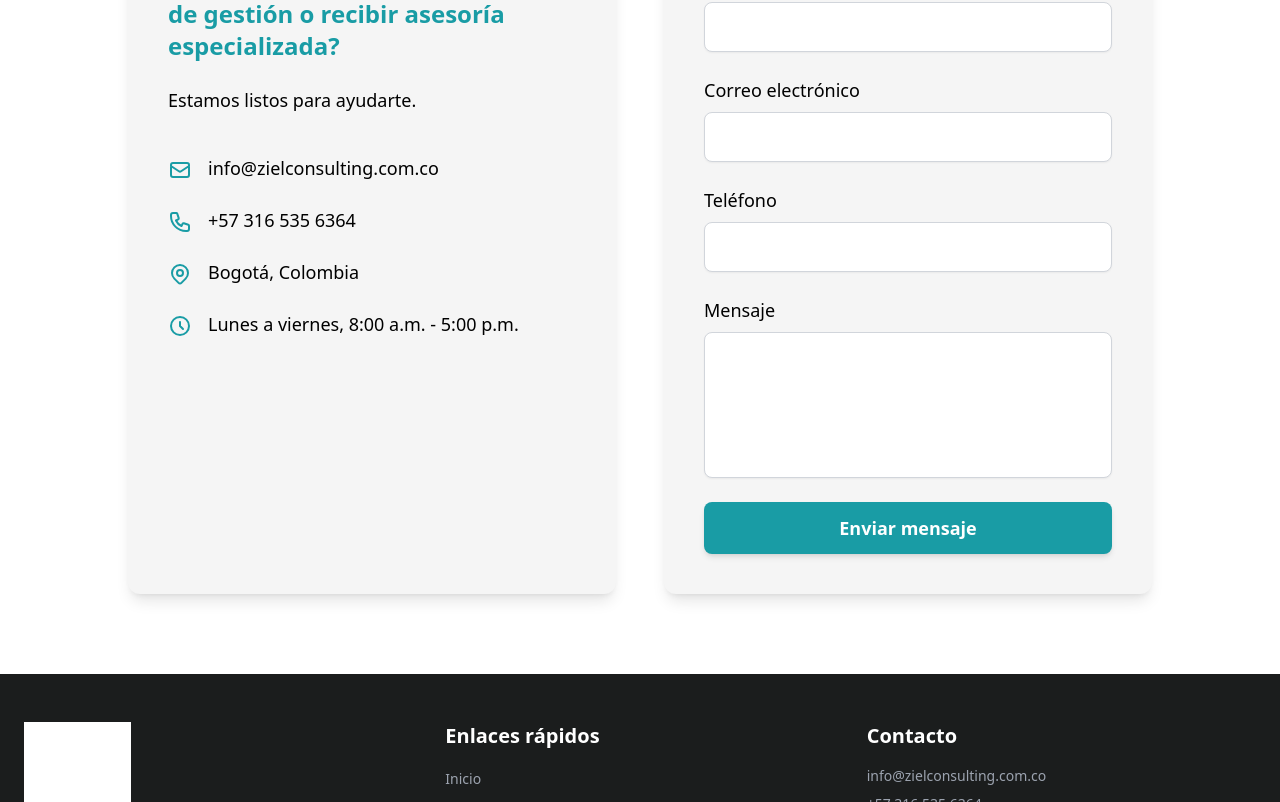
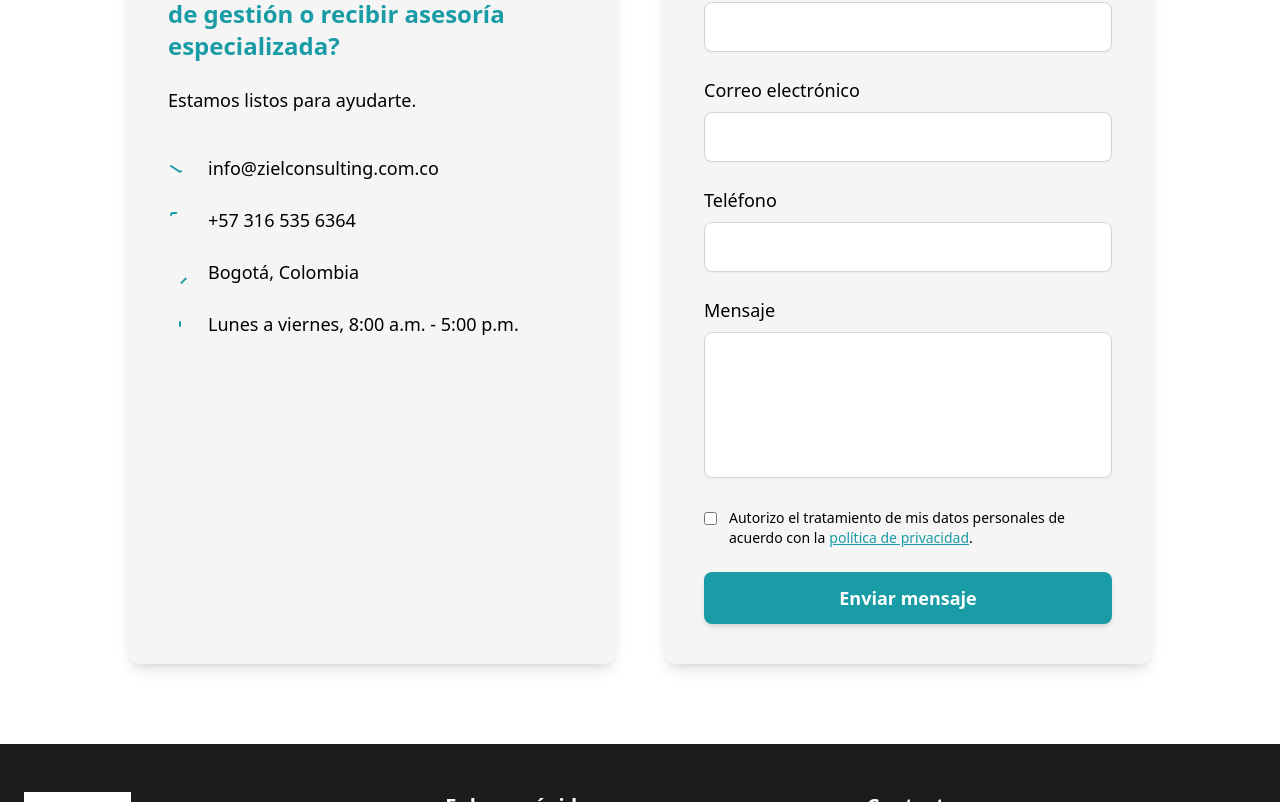
Before and after one commit to juliiancho/Zielconsulting.com.co, a React (Create React App) app: page / in a window 1280 px wide. Shown: the part 3012-3814 px from the top of the page. Built offline with nearby package versions, Linux system fonts and the light colour scheme; grey boxes are pictures that could not be loaded.

Commit message:
Update Contact.js

```diff
--- a/src/components/Contact.js
+++ b/src/components/Contact.js
@@ -28,10 +28,7 @@ const Contact = () => {
       `Mensaje:\n${message}`
     );
 
-    // Abre el cliente de correo predeterminado del usuario
     window.location.href = `mailto:${recipientEmail}?subject=${subject}&body=${body}`;
-
-    // Limpiar formulario después de intentar enviar
     setFormData({ name: '', email: '', phone: '', message: '' });
     alert('Se abrirá tu cliente de correo para enviar el mensaje. ¡Gracias por contactarnos!');
   };
@@ -48,29 +45,28 @@ const Contact = () => {
             </h3>
             <p className="text-black mb-10 text-lg">Estamos listos para ayudarte.</p>
 
-            <div className="space-y-6">
-              <div className="flex items-start text-black">
+            <div className="space-y-6 text-black">
+              <div className="flex items-start">
                 <svg className="w-6 h-6 text-[#199ca5] mt-1 mr-4 flex-shrink-0" fill="none" stroke="currentColor" viewBox="0 0 24 24">
-                  <path strokeLinecap="round" strokeLinejoin="round" strokeWidth={2} d="M3 8l7.89 5.26a2 2 0 002.22 0L21 8M5 19h14a2 2 0 002-2V7a2 2 0 00-2-2H5a2 2 0 00-2 2v10a2 2 0 002 2z" />
+                  <path strokeLinecap="round" strokeLinejoin="round" strokeWidth={2} d="M3 8l7.89 5.26a2 2 0 002.22 0L21 8..." />
                 </svg>
                 <span className="text-lg">info@zielconsulting.com.co</span>
               </div>
-              <div className="flex items-start text-black">
+              <div className="flex items-start">
                 <svg className="w-6 h-6 text-[#199ca5] mt-1 mr-4 flex-shrink-0" fill="none" stroke="currentColor" viewBox="0 0 24 24">
-                  <path strokeLinecap="round" strokeLinejoin="round" strokeWidth={2} d="M3 5a2 2 0 012-2h3.28a1 1 0 01.948.684l1.498 4.493a1 1 0 01-.502 1.21l-2.257 1.13a11.042 11.042 0 005.516 5.516l1.13-2.257a1 1 0 011.21-.502l4.493 1.498a1 1 0 01.684.949V19a2 2 0 01-2 2h-1C9.716 21 3 14.284 3 6V5z" />
+                  <path strokeLinecap="round" strokeLinejoin="round" strokeWidth={2} d="M3 5a2 2 0 012-2h3.28a1..." />
                 </svg>
-                <span className="text-lg">+57 316 535 6364</span> {/* Número de teléfono con +57 */}
+                <span className="text-lg">+57 316 535 6364</span>
               </div>
-              <div className="flex items-start text-black">
+              <div className="flex items-start">
                 <svg className="w-6 h-6 text-[#199ca5] mt-1 mr-4 flex-shrink-0" fill="none" stroke="currentColor" viewBox="0 0 24 24">
-                  <path strokeLinecap="round" strokeLinejoin="round" strokeWidth={2} d="M17.657 16.657L13.414 20.9a1.998 1.998 0 01-2.827 0l-4.244-4.243a8 8 0 1111.314 0z" />
-                  <path strokeLinecap="round" strokeLinejoin="round" strokeWidth={2} d="M15 11a3 3 0 11-6 0 3 3 0 016 0z" />
+                  <path strokeLinecap="round" strokeLinejoin="round" strokeWidth={2} d="M17.657 16.657L13.414 20.9a1.998..." />
                 </svg>
                 <span className="text-lg">Bogotá, Colombia</span>
               </div>
-              <div className="flex items-start text-black">
+              <div className="flex items-start">
                 <svg className="w-6 h-6 text-[#199ca5] mt-1 mr-4 flex-shrink-0" fill="none" stroke="currentColor" viewBox="0 0 24 24">
-                  <path strokeLinecap="round" strokeLinejoin="round" strokeWidth={2} d="M12 8v4l3 3m6-3a9 9 0 11-18 0 9 9 0 0118 0z" />
+                  <path strokeLinecap="round" strokeLinejoin="round" strokeWidth={2} d="M12 8v4l3 3..." />
                 </svg>
                 <span className="text-lg">Lunes a viernes, 8:00 a.m. - 5:00 p.m.</span>
               </div>
@@ -88,9 +84,10 @@ const Contact = () => {
                   required
                   value={formData.name}
                   onChange={handleChange}
-                  className="mt-1 block w-full border border-gray-300 rounded-lg shadow-sm py-3 px-4 focus:outline-none focus:ring-2 focus:ring-[#199ca5] focus:border-transparent transition-all duration-200 text-black"
+                  className="w-full border border-gray-300 rounded-lg shadow-sm py-3 px-4 text-black focus:outline-none focus:ring-2 focus:ring-[#199ca5]"
                 />
               </div>
+
               <div>
                 <label htmlFor="email" className="block text-lg font-medium text-black mb-2">Correo electrónico</label>
                 <input
@@ -100,9 +97,10 @@ const Contact = () => {
                   required
                   value={formData.email}
                   onChange={handleChange}
-                  className="mt-1 block w-full border border-gray-300 rounded-lg shadow-sm py-3 px-4 focus:outline-none focus:ring-2 focus:ring-[#199ca5] focus:border-transparent transition-all duration-200 text-black"
+                  className="w-full border border-gray-300 rounded-lg shadow-sm py-3 px-4 text-black focus:outline-none focus:ring-2 focus:ring-[#199ca5]"
                 />
               </div>
+
               <div>
                 <label htmlFor="phone" className="block text-lg font-medium text-black mb-2">Teléfono</label>
                 <input
@@ -111,9 +109,10 @@ const Contact = () => {
                   name="phone"
                   value={formData.phone}
                   onChange={handleChange}
-                  className="mt-1 block w-full border border-gray-300 rounded-lg shadow-sm py-3 px-4 focus:outline-none focus:ring-2 focus:ring-[#199ca5] focus:border-transparent transition-all duration-200 text-black"
+                  className="w-full border border-gray-300 rounded-lg shadow-sm py-3 px-4 text-black focus:outline-none focus:ring-2 focus:ring-[#199ca5]"
                 />
               </div>
+
               <div>
                 <label htmlFor="message" className="block text-lg font-medium text-black mb-2">Mensaje</label>
                 <textarea
@@ -123,9 +122,26 @@ const Contact = () => {
                   required
                   value={formData.message}
                   onChange={handleChange}
-                  className="mt-1 block w-full border border-gray-300 rounded-lg shadow-sm py-3 px-4 focus:outline-none focus:ring-2 focus:ring-[#199ca5] focus:border-transparent transition-all duration-200 resize-none text-black"
+                  className="w-full border border-gray-300 rounded-lg shadow-sm py-3 px-4 text-black resize-none focus:outline-none focus:ring-2 focus:ring-[#199ca5]"
                 ></textarea>
               </div>
+
+              {/* ✅ Consentimiento de datos personales */}
+              <div className="flex items-start mb-4">
+                <input
+                  type="checkbox"
+                  id="dataConsent"
+                  required
+                  className="mt-1 mr-3"
+                />
+                <label htmlFor="dataConsent" className="text-sm text-black">
+                  Autorizo el tratamiento de mis datos personales de acuerdo con la
+                  <a href="/politica-de-privacidad" target="_blank" rel="noopener noreferrer" className="text-[#199ca5] underline ml-1">
+                    política de privacidad
+                  </a>.
+                </label>
+              </div>
+
               <div>
                 <button
                   type="submit"
```
